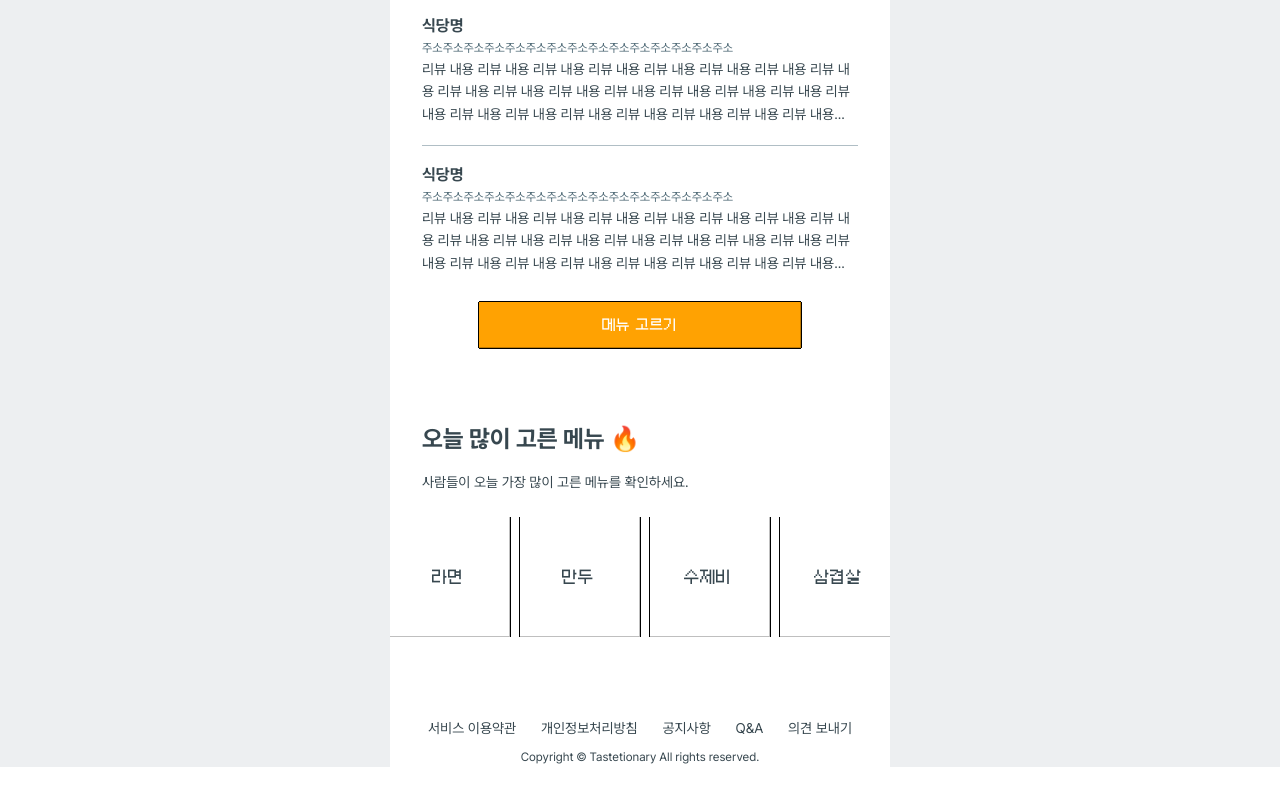
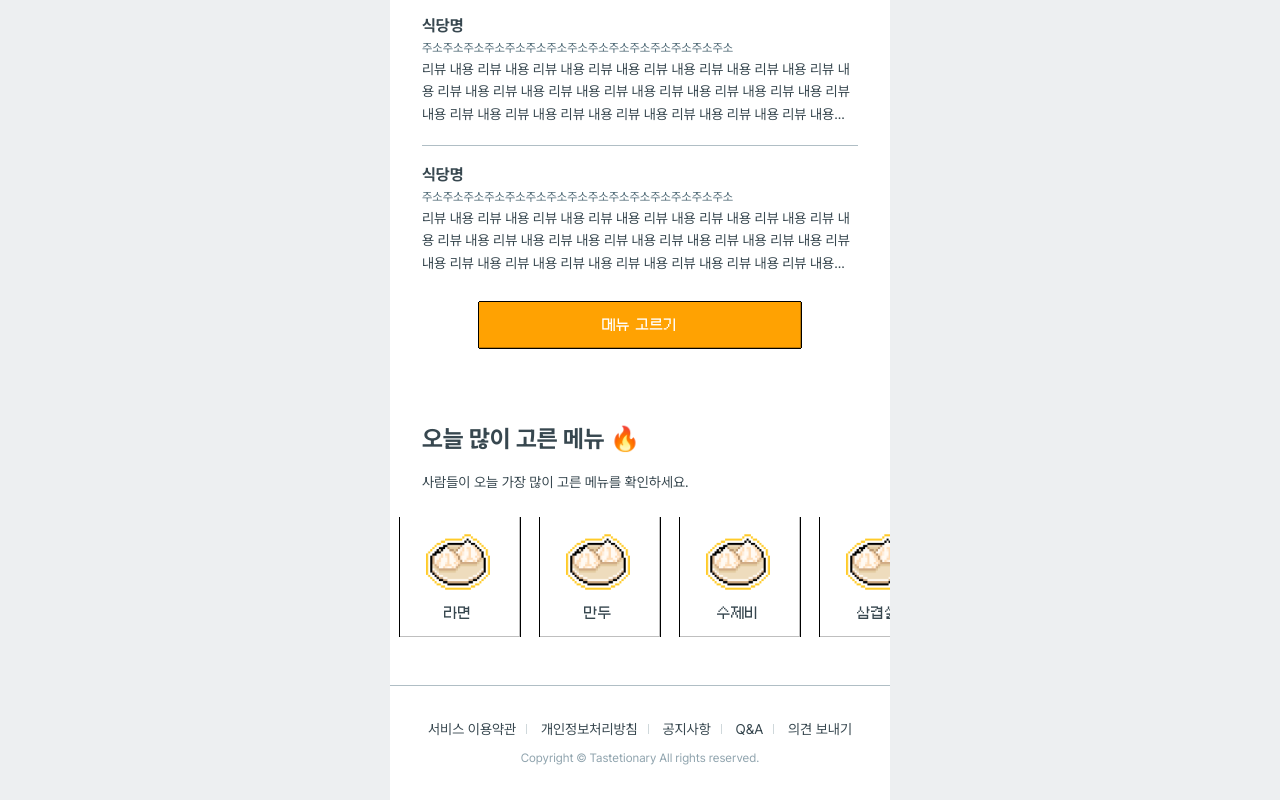
Before and after one commit to bside-4team/4team-client, a Next.js app: page /home in a window 1280 px wide. Shown: the part 1178-1978 px from the top of the page. Before the commit the page ends 1945 px from the top, so only its background shows below. Built offline with nearby package versions, Linux system fonts and the light colour scheme; no server answers.

Commit message:
feat : home 화면 작업 완료

```diff
--- a/src/app/home/_components/menu-swiper/index.tsx
+++ b/src/app/home/_components/menu-swiper/index.tsx
@@ -1,3 +1,4 @@
+import IC_DUMPLING from '@/assets/common/Icons/dumpling.svg';
 import DefaultButton from '@/components/Button/DefaultButton';
 import 'swiper/css';
 import { Autoplay } from 'swiper/modules';
@@ -28,35 +29,55 @@ const MenuSwiper = () => {
         disableOnInteraction: false,
       }}
       loop={true}
-      className="w-full"
+      className="w-full [&_.swiper-slide]:!w-120"
     >
-      <SwiperSlide>
-        <DefaultButton bgColor="gray" customStyle="flex items-center gap-2 py-4 pr-12 pl-8 grow h-120 w-120">
-          <span>김치 볶음밥</span>
+      <SwiperSlide className="w-120!">
+        <DefaultButton
+          bgColor="gray"
+          customStyle="flex items-center gap-[8px] py-4 pr-12 pl-8 grow h-120 w-120 flex-col"
+        >
+          <IC_DUMPLING />
+          <span className="body1">김치 볶음밥</span>
         </DefaultButton>
       </SwiperSlide>
 
       <SwiperSlide>
-        <DefaultButton bgColor="gray" customStyle="flex items-center gap-2 py-4 pr-12 pl-8 grow h-120 w-120">
-          <span>라면</span>
+        <DefaultButton
+          bgColor="gray"
+          customStyle="flex items-center gap-[8px] py-4 pr-12 pl-8 grow h-120 w-120 flex-col"
+        >
+          <IC_DUMPLING />
+          <span className="body1">라면</span>
         </DefaultButton>
       </SwiperSlide>
 
       <SwiperSlide>
-        <DefaultButton bgColor="gray" customStyle="flex items-center gap-2 py-4 pr-12 pl-8 grow h-120 w-120">
-          <span>만두</span>
+        <DefaultButton
+          bgColor="gray"
+          customStyle="flex items-center gap-[8px] py-4 pr-12 pl-8 grow h-120 w-120 flex-col"
+        >
+          <IC_DUMPLING />
+          <span className="body1">만두</span>
         </DefaultButton>
       </SwiperSlide>
 
       <SwiperSlide>
-        <DefaultButton bgColor="gray" customStyle="flex items-center gap-2 py-4 pr-12 pl-8 grow h-120 w-120">
-          <span>수제비</span>
+        <DefaultButton
+          bgColor="gray"
+          customStyle="flex items-center gap-[8px] py-4 pr-12 pl-8 grow h-120 w-120 flex-col"
+        >
+          <IC_DUMPLING />
+          <span className="body1">수제비</span>
         </DefaultButton>
       </SwiperSlide>
 
       <SwiperSlide>
-        <DefaultButton bgColor="gray" customStyle="flex items-center gap-2 py-4 pr-12 pl-8 grow h-120 w-120">
-          <span>삼겹살</span>
+        <DefaultButton
+          bgColor="gray"
+          customStyle="flex items-center gap-[8px] py-4 pr-12 pl-8 grow h-120 w-120 flex-col"
+        >
+          <IC_DUMPLING />
+          <span className="body1">삼겹살</span>
         </DefaultButton>
       </SwiperSlide>
     </Swiper>
--- a/src/app/home/page.tsx
+++ b/src/app/home/page.tsx
@@ -88,19 +88,26 @@ export default function Home() {
         <p className="title4 font-bold">오늘 많이 고른 메뉴 🔥</p>
         <p className="body2 pt-12">사람들이 오늘 가장 많이 고른 메뉴를 확인하세요.</p>
       </div>
-      <div className="pt-24">
+      <div className="border-b border-solid border-neutral-bg20 pb-48 pt-24">
         <MenuSwiper />
       </div>
 
-      <div className="pt-48">
+      <div>
         <div className="flex justify-between px-38 pt-32">
-          <span className="body2">서비스 이용약관</span>
-          <span className="body2">개인정보처리방침</span>
-          <span className="body2">공지사항</span>
-          <span className="body2">Q&A</span>
-          <span className="body2">의견 보내기</span>
+          {['서비스 이용약관', '개인정보처리방침', '공지사항', 'Q&A', '의견 보내기'].map((text, index, array) => (
+            <span
+              key={text}
+              className={`body2 ${
+                index !== array.length - 1
+                  ? "[&:not(:last-child)]:after:-align-[1px] [&:not(:last-child)]:after:mx-[10px] [&:not(:last-child)]:after:inline-block [&:not(:last-child)]:after:h-[10px] [&:not(:last-child)]:after:w-[1px] [&:not(:last-child)]:after:bg-neutral-bg10 [&:not(:last-child)]:after:content-['']"
+                  : ''
+              }`}
+            >
+              {text}
+            </span>
+          ))}
         </div>
-        <p className="body3 pt-8 text-center">Copyright © Tastetionary All rights reserved.</p>
+        <p className="body3 pb-32 pt-8 text-center text-neutral-bg30">Copyright © Tastetionary All rights reserved.</p>
       </div>
     </>
   );
```
Also changed, not shown: src/assets/common/Icons/dumpling.svg (added).
